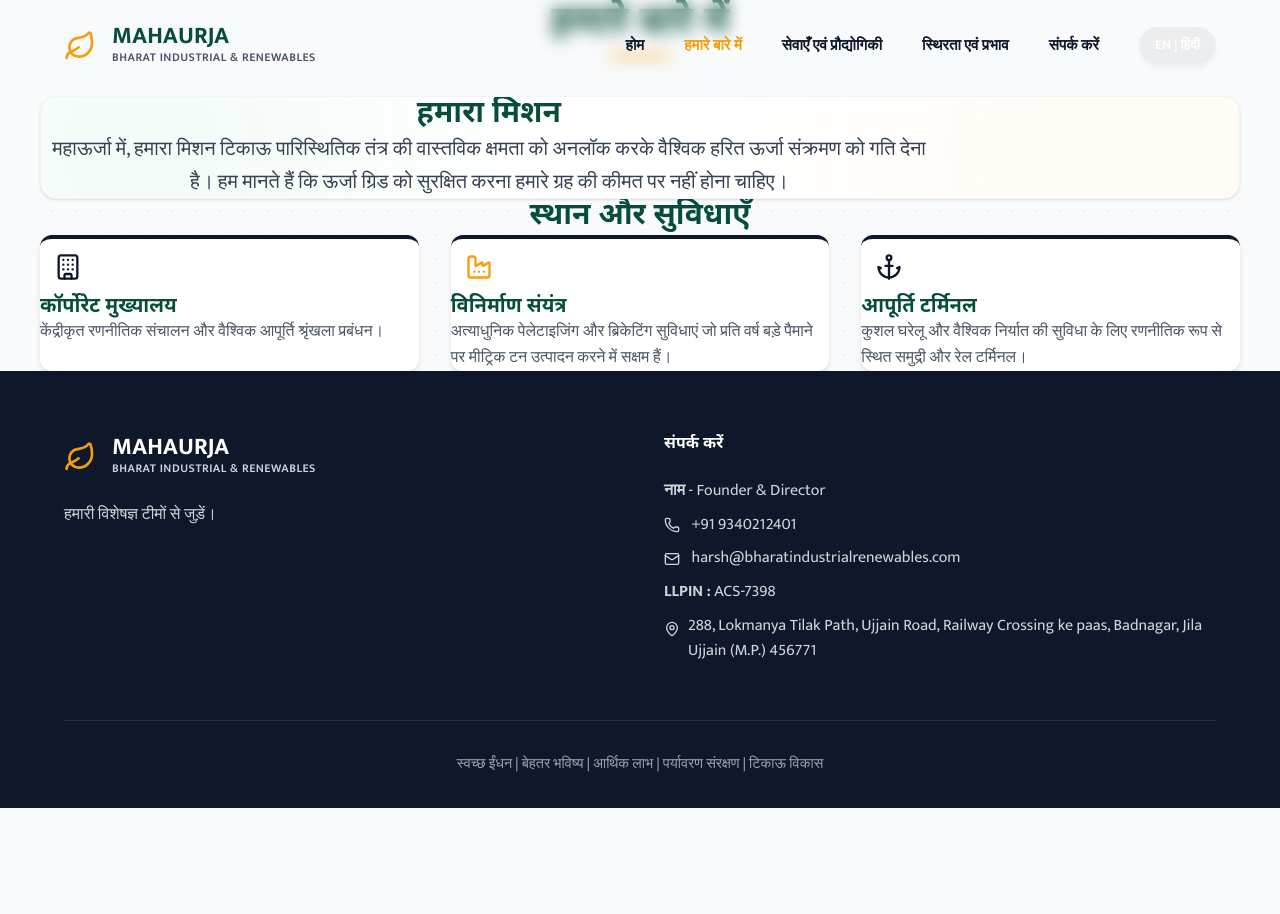
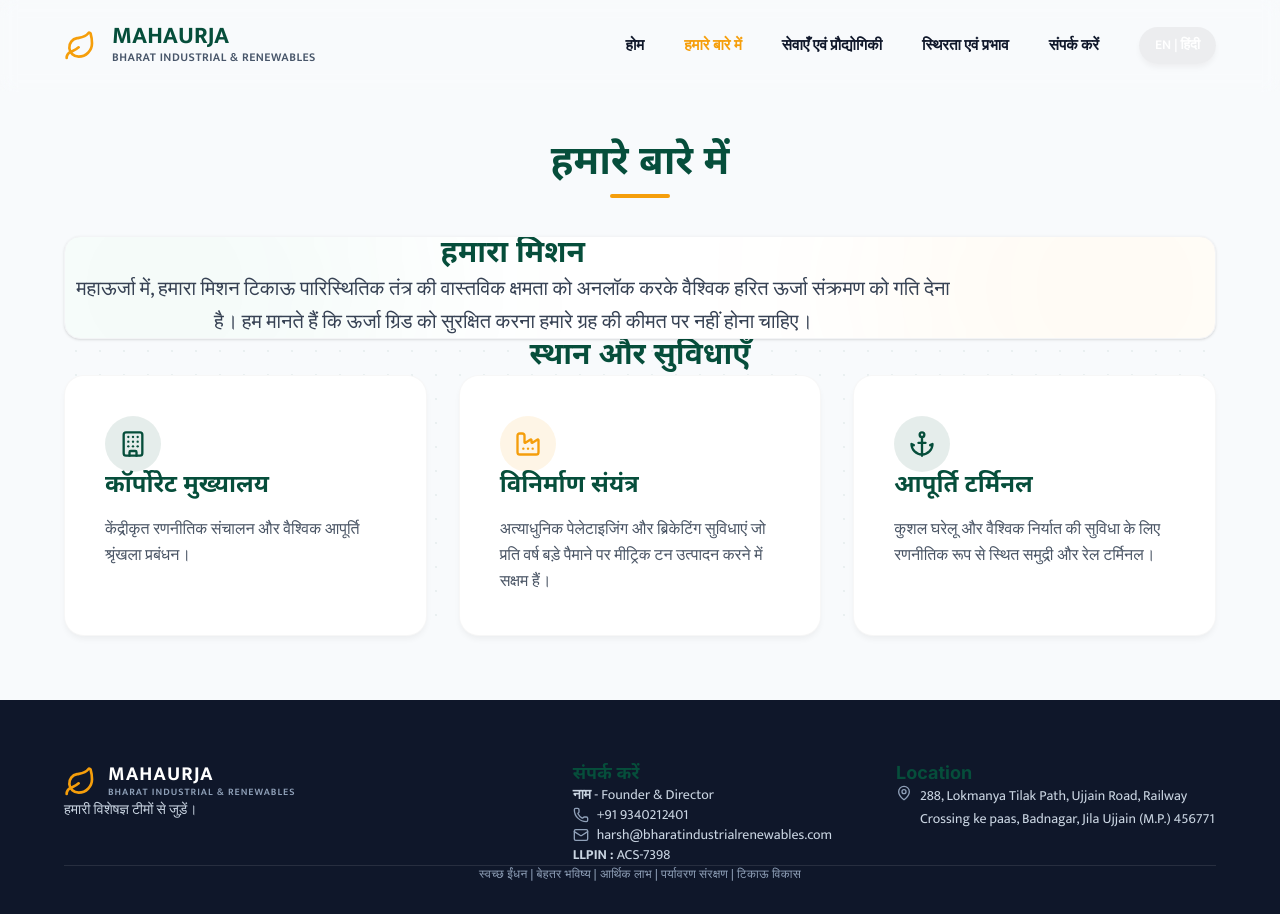
Before and after one commit to mraayush978blip/mahaurja, a Next.js app: page /about in a window 1280 px wide. Before the commit the page ends 808 px from the top, so only its background shows below. Built offline with nearby package versions, Linux system fonts and the light colour scheme.

Commit message:
refactor: redesign footer component and update global styles with tailwind configuration

```diff
--- a/src/app/about/page.tsx
+++ b/src/app/about/page.tsx
@@ -73,7 +73,7 @@
           >
             {/* Headquarters */}
             <motion.div
-              className="bg-white p-8 rounded-xl shadow-md border-t-4 border-primary"
+              className="card border-t-4 border-primary"
               variants={fadeUpVariant}
               whileHover={{ y: -5, boxShadow: "var(--shadow-lg)" }}
             >
@@ -86,7 +86,7 @@
 
             {/* Manufacturing */}
             <motion.div
-              className="bg-white p-8 rounded-xl shadow-md border-t-4 border-accent"
+              className="card border-t-4 border-accent"
               variants={fadeUpVariant}
               whileHover={{ y: -5, boxShadow: "var(--shadow-lg)" }}
             >
@@ -99,7 +99,7 @@
 
             {/* Terminals */}
             <motion.div
-              className="bg-white p-8 rounded-xl shadow-md border-t-4 border-primary"
+              className="card border-t-4 border-primary"
               variants={fadeUpVariant}
               whileHover={{ y: -5, boxShadow: "var(--shadow-lg)" }}
             >
--- a/src/app/globals.css
+++ b/src/app/globals.css
@@ -1,4 +1,10 @@
 @import "tailwindcss";
+
+@theme {
+  --color-primary: var(--primary-color);
+  --color-secondary: var(--secondary-color);
+  --color-accent: var(--accent-color);
+}
 
 /* --- Reset & Base --- */
 :root {
@@ -177,7 +183,7 @@
   align-items: center;
   justify-content: center;
   text-align: center;
-  padding: 80px 5% 0 5%;
+  padding: 120px 5% 0 5%;
   position: relative;
   overflow: hidden;
   background: linear-gradient(rgba(0, 0, 0, 0.15), rgba(0, 0, 0, 0.15)), url('/assets/images/hero-bg.jpg') no-repeat center center/cover;
@@ -282,6 +288,9 @@
 }
 
 /* --- Sections Common --- */
+.page-padding {
+  padding: 140px 5% 4rem 5%;
+}
 .page-header {
   padding: 140px 5% 4rem 5%;
   background: linear-gradient(135deg, var(--bg-light) 0%, rgba(5, 150, 105, 0.08) 100%);
--- a/src/app/sustainability/page.tsx
+++ b/src/app/sustainability/page.tsx
@@ -125,7 +125,7 @@
           </motion.div>
 
           <motion.div
-            className="grid grid-cols-2 md:grid-cols-5 gap-4"
+            className="grid grid-cols-2 lg:grid-cols-5 gap-6"
             initial="hidden"
             whileInView="visible"
             viewport={{ once: true }}
--- a/src/components/Footer.tsx
+++ b/src/components/Footer.tsx
@@ -7,32 +7,43 @@
   const { t } = useTranslation();
 
   return (
-    <footer className="footer">
-      <div className="footer-grid">
-        <div>
-          <div className="nav-brand" style={{ marginBottom: "1.5rem" }}>
-            <Leaf className="text-accent" style={{ width: "32px", height: "32px", color: "var(--accent-color)" }} />
-            <div className="nav-brand-text">
-              <span className="brand-title" style={{ color: "white" }}>MAHAURJA</span>
-              <span className="brand-subtitle" style={{ color: "#cbd5e1" }}>BHARAT INDUSTRIAL & RENEWABLES</span>
+    <footer className="bg-slate-900 text-white pt-16 pb-8 px-6">
+      <div className="container mx-auto max-w-5xl">
+        <div className="flex flex-col md:flex-row justify-between items-center md:items-start gap-10 border-b border-white/10 pb-12 mb-8">
+
+          <div className="text-center md:text-left">
+            <div className="flex items-center justify-center md:justify-start gap-3 mb-4">
+              <Leaf className="text-accent w-8 h-8" />
+              <div className="flex flex-col items-start">
+                <span className="text-xl font-bold tracking-wider leading-none text-white">MAHAURJA</span>
+                <span className="text-[10px] font-semibold text-slate-400 tracking-widest mt-1">BHARAT INDUSTRIAL & RENEWABLES</span>
+              </div>
+            </div>
+            <p className="text-slate-300 max-w-xs text-sm">{t("contact_subtitle")}</p>
+          </div>
+
+          <div className="flex flex-col md:flex-row gap-10 md:gap-16">
+            <div className="text-center md:text-left">
+              <h3 className="text-white font-bold mb-4 text-lg">{t("contact_title")}</h3>
+              <p className="text-slate-300 text-sm mb-2"><strong>{t("contact_name")}</strong> - Founder & Director</p>
+              <p className="text-slate-300 text-sm mb-2 flex items-center justify-center md:justify-start gap-2"><Phone className="w-4 h-4 text-slate-400" /> +91 9340212401</p>
+              <p className="text-slate-300 text-sm mb-2 flex items-center justify-center md:justify-start gap-2"><Mail className="w-4 h-4 text-slate-400" /> harsh@bharatindustrialrenewables.com</p>
+              <p className="text-slate-300 text-sm"><strong>LLPIN :</strong> ACS-7398</p>
+            </div>
+
+            <div className="text-center md:text-left max-w-xs">
+              <h3 className="text-white font-bold mb-4 text-lg">Location</h3>
+              <p className="text-slate-300 text-sm flex items-start justify-center md:justify-start gap-2 leading-relaxed">
+                <MapPin className="w-4 h-4 text-slate-400 shrink-0 mt-1" />
+                <span>288, Lokmanya Tilak Path, Ujjain Road, Railway Crossing ke paas, Badnagar, Jila Ujjain (M.P.) 456771</span>
+              </p>
             </div>
           </div>
-          <p>{t("contact_subtitle")}</p>
+
         </div>
-        <div>
-          <h3>{t("contact_title")}</h3>
-          <p><strong>{t("contact_name")}</strong> - Founder & Director</p>
-          <p><Phone style={{ width: "16px", display: "inline-block", verticalAlign: "middle", marginRight: "8px" }} /> +91 9340212401</p>
-          <p><Mail style={{ width: "16px", display: "inline-block", verticalAlign: "middle", marginRight: "8px" }} /> harsh@bharatindustrialrenewables.com</p>
-          <p><strong>LLPIN :</strong> ACS-7398</p>
-          <p style={{ display: "flex", gap: "8px", alignItems: "flex-start" }}>
-            <MapPin style={{ width: "16px", flexShrink: 0, marginTop: "4px" }} />
-            <span>288, Lokmanya Tilak Path, Ujjain Road, Railway Crossing ke paas, Badnagar, Jila Ujjain (M.P.) 456771</span>
-          </p>
+        <div className="text-center text-slate-400 text-xs font-medium tracking-wide">
+          {t("footer_tagline")}
         </div>
-      </div>
-      <div className="footer-tags">
-        {t("footer_tagline")}
       </div>
     </footer>
   );
```
